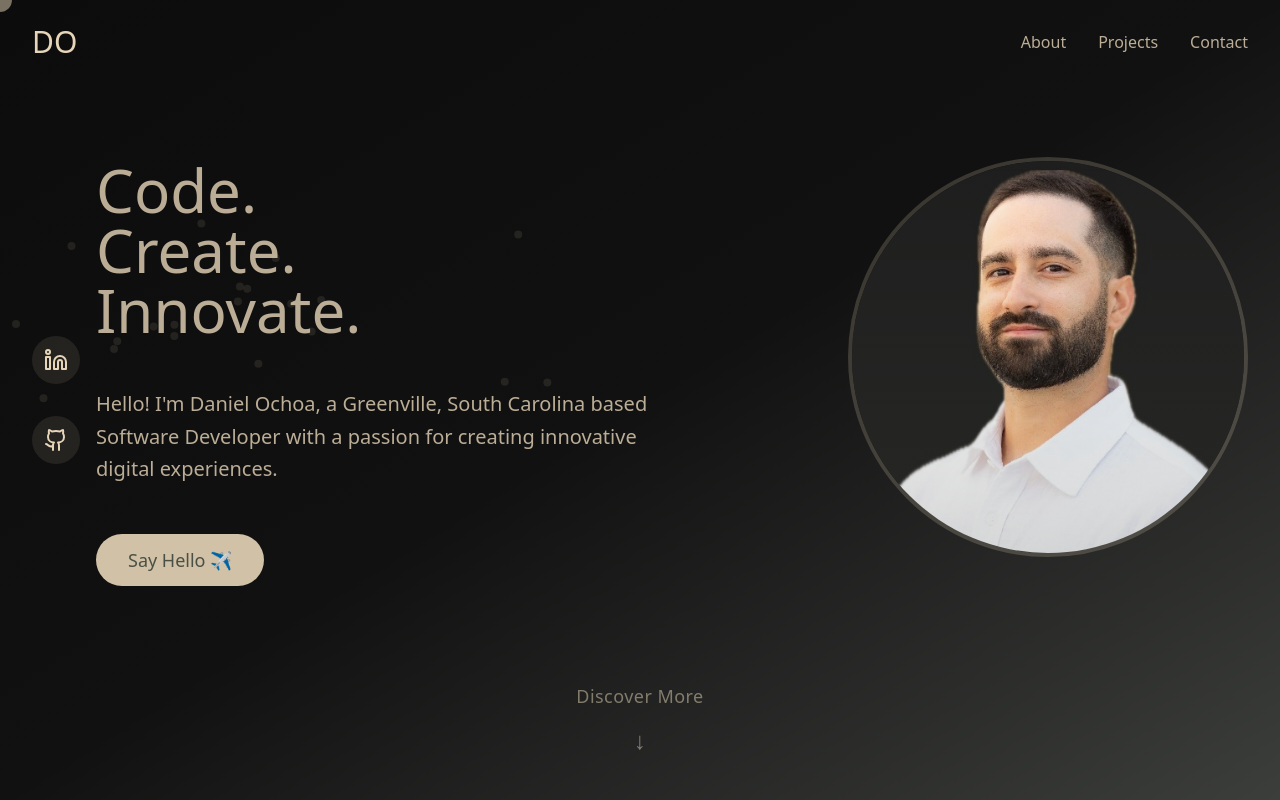
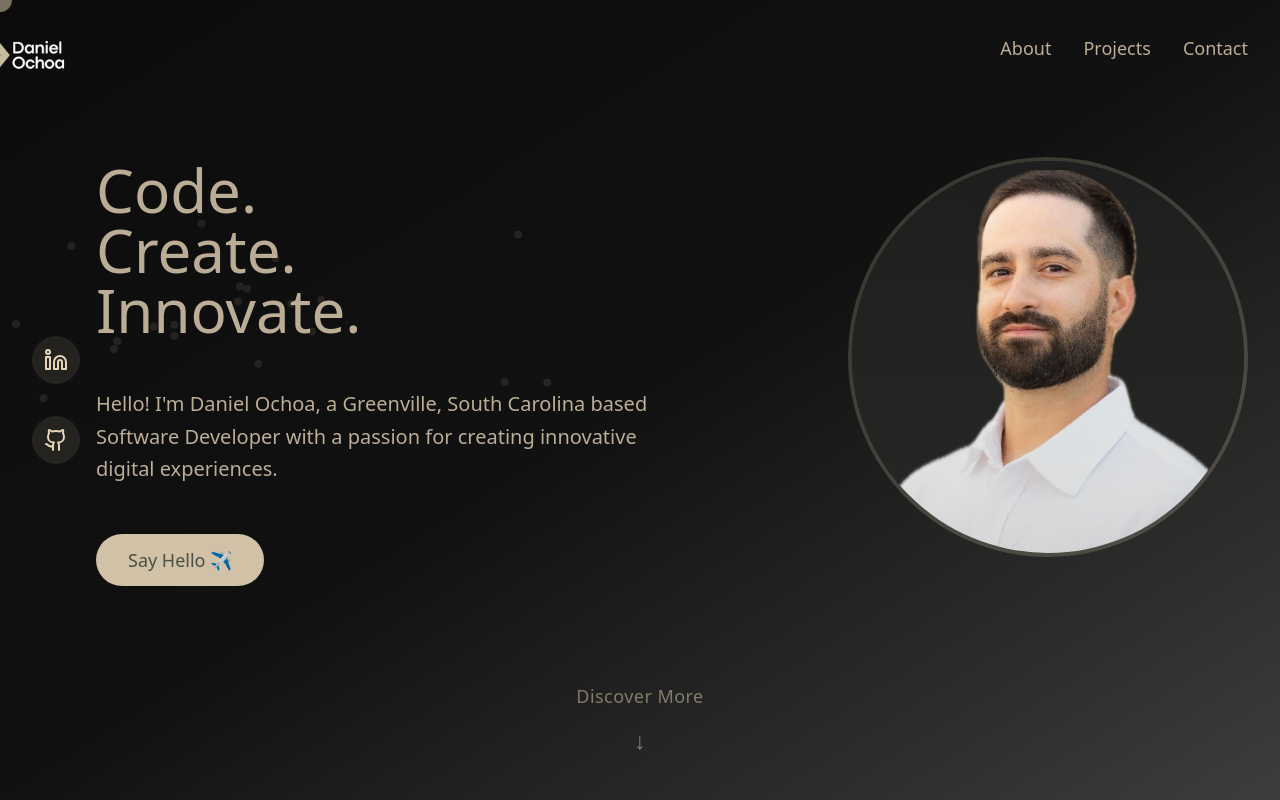
Before and after one commit to Dan8a5/my_website, a React (Vite) app: page / in a window 1280 px wide. Built offline with nearby package versions, Linux system fonts and the light colour scheme.

Commit message:
Updated logo and modified HomePage and Navigation components

```diff
--- a/src/components/Navigation.jsx
+++ b/src/components/Navigation.jsx
@@ -1,57 +1,70 @@
-import React, { useState, useEffect } from 'react';
-import { Menu, X } from 'lucide-react';
+import React, { useState, useEffect } from "react";
+import { Menu, X } from "lucide-react";
 
 const Navigation = () => {
   const [isOpen, setIsOpen] = useState(false);
   const [isScrolled, setIsScrolled] = useState(false);
-  const navItems = ['About', 'Projects', 'Contact'];
+  const navItems = ["About", "Projects", "Contact"];
 
   useEffect(() => {
     const handleScroll = () => {
       setIsScrolled(window.scrollY > 20);
     };
-    window.addEventListener('scroll', handleScroll);
-    return () => window.removeEventListener('scroll', handleScroll);
+    window.addEventListener("scroll", handleScroll);
+    return () => window.removeEventListener("scroll", handleScroll);
   }, []);
 
   const scrollToSection = (id) => {
-    document.getElementById(id.toLowerCase()).scrollIntoView({ behavior: 'smooth' });
+    document.getElementById(id.toLowerCase()).scrollIntoView({ behavior: "smooth" });
     setIsOpen(false);
   };
 
   return (
-    <nav className={`fixed top-0 w-full z-50 transition-all duration-300 ${
-      isScrolled ? 'bg-[#4A5043]/80 backdrop-blur-sm' : 'bg-transparent'
-    }`}>
-      <div className="container mx-auto px-8 py-6">
-        <div className="flex justify-between items-center">
+    <nav
+      className={`fixed top-0 w-full z-50 transition-all duration-300 ${
+        isScrolled ? "bg-[#4A5043]/80 backdrop-blur-sm" : "bg-transparent"
+      }`}
+    >
+      <div className="container mx-auto px-8 py-6 flex justify-between items-center" style={{ height: '96px' }}>
+        {/* Logo Section */}
         <button
-            onClick={() => scrollToSection('home')}
-            className="text-cream text-3xl font-light"
+          onClick={() => scrollToSection("home")}
+          className="flex items-center"
+          aria-label="Go to home"
         >
-            DO
+          <img
+  src="/1045_4.png"
+  alt="Logo"
+  className="h-64 w-auto transform -translate-x-64" // Changed from y to x axis
+/>
+
         </button>
-          <div className="hidden md:flex gap-8">
+
+        {/* Desktop Navigation */}
+        <div className="hidden md:flex gap-8 items-center">
           {navItems.map((item) => (
             <button
               key={item}
               onClick={() => scrollToSection(item)}
-                className="text-cream/80 hover:text-cream transition-all"
+              className="text-cream/80 hover:text-cream transition-all text-lg font-medium"
             >
               {item}
             </button>
           ))}
         </div>
 
+        {/* Mobile Menu Toggle */}
         <button
           onClick={() => setIsOpen(!isOpen)}
           className="md:hidden text-cream"
           aria-label="Toggle menu"
+          aria-expanded={isOpen}
         >
-            {isOpen ? <X /> : <Menu />}
+          {isOpen ? <X size={32} /> : <Menu size={32} />}
         </button>
       </div>
 
+      {/* Mobile Navigation */}
       {isOpen && (
         <div className="md:hidden mt-4 py-4 border-t border-cream/10">
           <div className="flex flex-col gap-4">
@@ -59,7 +72,7 @@ const Navigation = () => {
               <button
                 key={item}
                 onClick={() => scrollToSection(item)}
-                  className="text-cream/80 hover:text-cream transition-colors px-4 text-left"
+                className="text-cream/80 hover:text-cream transition-colors px-4 text-left text-lg"
               >
                 {item}
               </button>
@@ -67,7 +80,6 @@ const Navigation = () => {
           </div>
         </div>
       )}
-      </div>
     </nav>
   );
 };
```
Also changed, not shown: public/1045_4.jpg (deleted), public/1045_4.png (added), src/components/HomePage.jsx (line endings or trailing spaces). Lines whose indentation alone changed are shown as unchanged.
